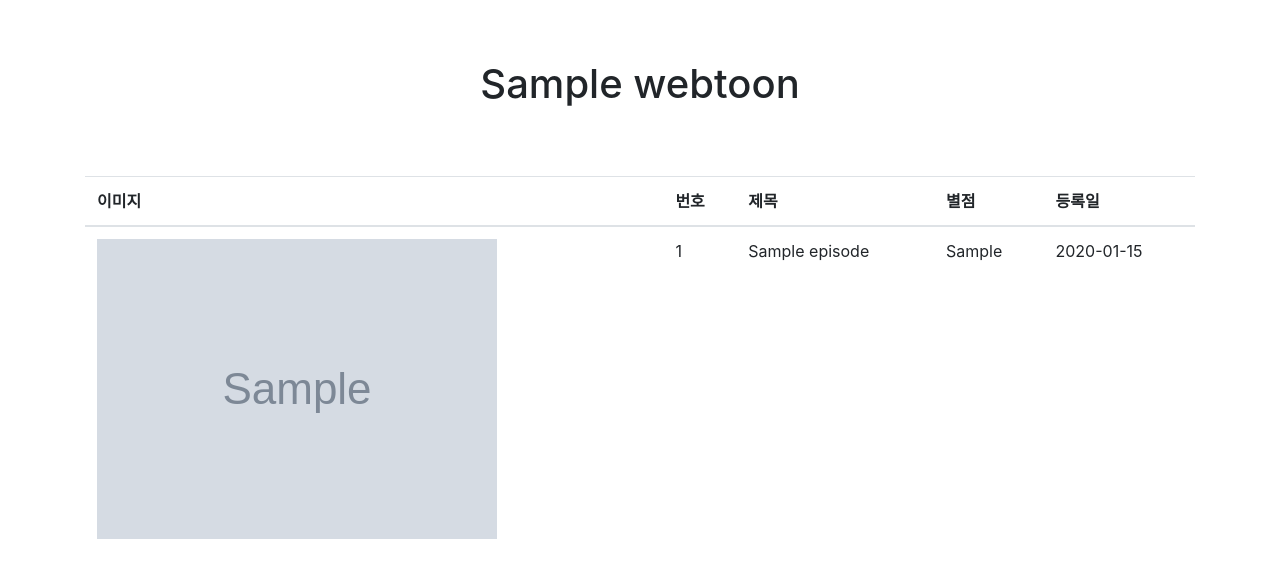
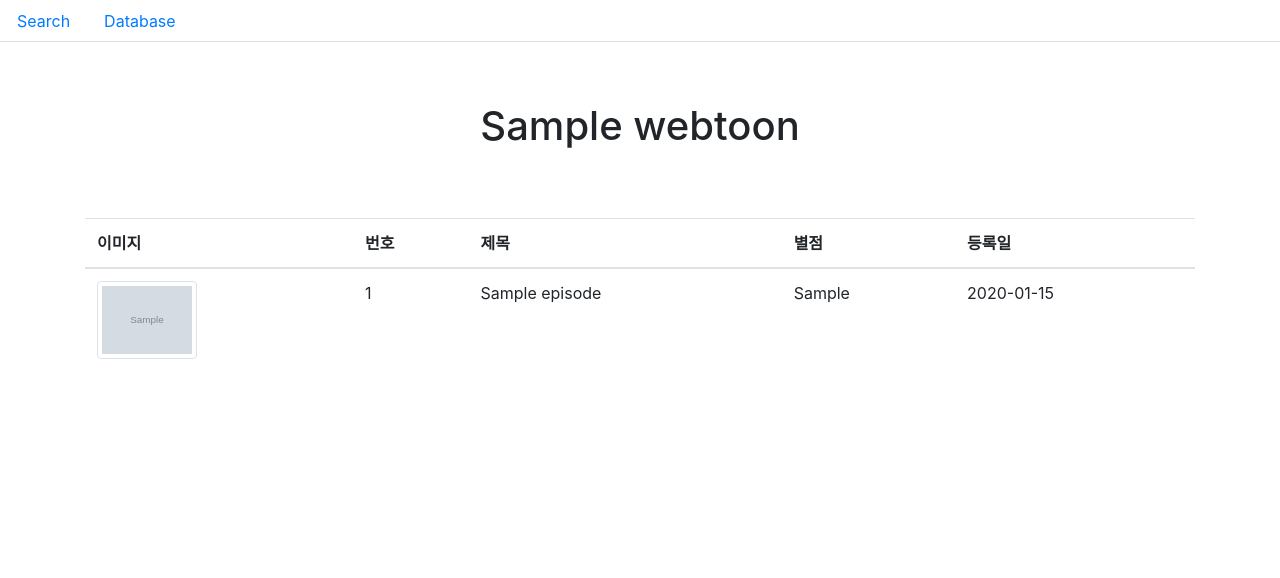
Before and after one commit to hwanii0329/Stop-out, a Django app: page /detail/1/ in a window 1280 px wide. Shown: the top 578 px of the page. Run offline with Django 3.2, Linux system fonts and the light colour scheme; tables that the repository leaves empty hold one stand-in row (Sample ...); some libraries are stand-ins or nearby versions.

Commit message:
템플릿 수정, css animation 추가 및 완성

```diff
--- a/django/static/css/webtoon.css
+++ b/django/static/css/webtoon.css
@@ -1,4 +1,26 @@
-
+div.container{
+    position: relative;
+    animation-name: move, fadeOut;
+    animation-duration: 2s;
+    animation-iteration-count: 1;
+    animation-fill-mode: forwards;
+}
+@keyframes move {
+    from{
+        bottom: -60px;
+    }
+    to{
+        bottom: 0;
+    }
+}
+@keyframes fadeOut {
+    from{
+        opacity: 0;
+    }
+    to{
+        opacity: 1;
+    }
+}
 .title{
     padding-top: 60px;
     padding-bottom: 60px;
@@ -19,3 +41,6 @@
 .logo{
     padding-bottom: 60px;
 }
+.img100{
+    width: 100px;
+}
--- a/django/templates/base.html
+++ b/django/templates/base.html
@@ -10,11 +10,22 @@
     <link rel="stylesheet" href="{% static 'css/webtoon.css' %}">
 </head>
 <body>
-
+<div class="header">
+    <ul class="nav nav-tabs">
+        <li class="nav-item">
+            <a class="nav-link" href="{% url 'webtoon:index' %}">Search</a>
+        </li>
+        <li class="nav-item">
+            <a class="nav-link" href="{% url 'webtoon:webtoon-list' %}">Database</a>
+        </li>
+    </ul>
+</div>
 <h1 class="center title">{% block title %}{% endblock %}</h1>
-<div class="container">
-    {% block content %}
-    {% endblock %}
+<div class="wrapper">
+    <div class="container">
+        {% block content %}
+        {% endblock %}
+    </div>
 </div>
 </body>
 </html>
--- a/django/templates/webtoon/index.html
+++ b/django/templates/webtoon/index.html
@@ -1,6 +1,4 @@
 {% extends 'base.html' %}
-
-
 
 {% block content %}
 <div class="logo center">
--- a/django/templates/webtoon/webtoon_detail.html
+++ b/django/templates/webtoon/webtoon_detail.html
@@ -15,7 +15,7 @@
     <tbody>
     {% for episode in episodes %}
         <tr>
-            <th><img src="{{ episode.url_thumbnail }}"></th>
+            <th><img class="img-thumbnail img100" src="{{ episode.url_thumbnail }}"></th>
             <td>{{ episode.episode_id }}</td>
             <td>{{ episode.title }}</td>
             <td>{{ episode.rating }}</td>
```
Lines whose indentation alone changed are shown as unchanged.
